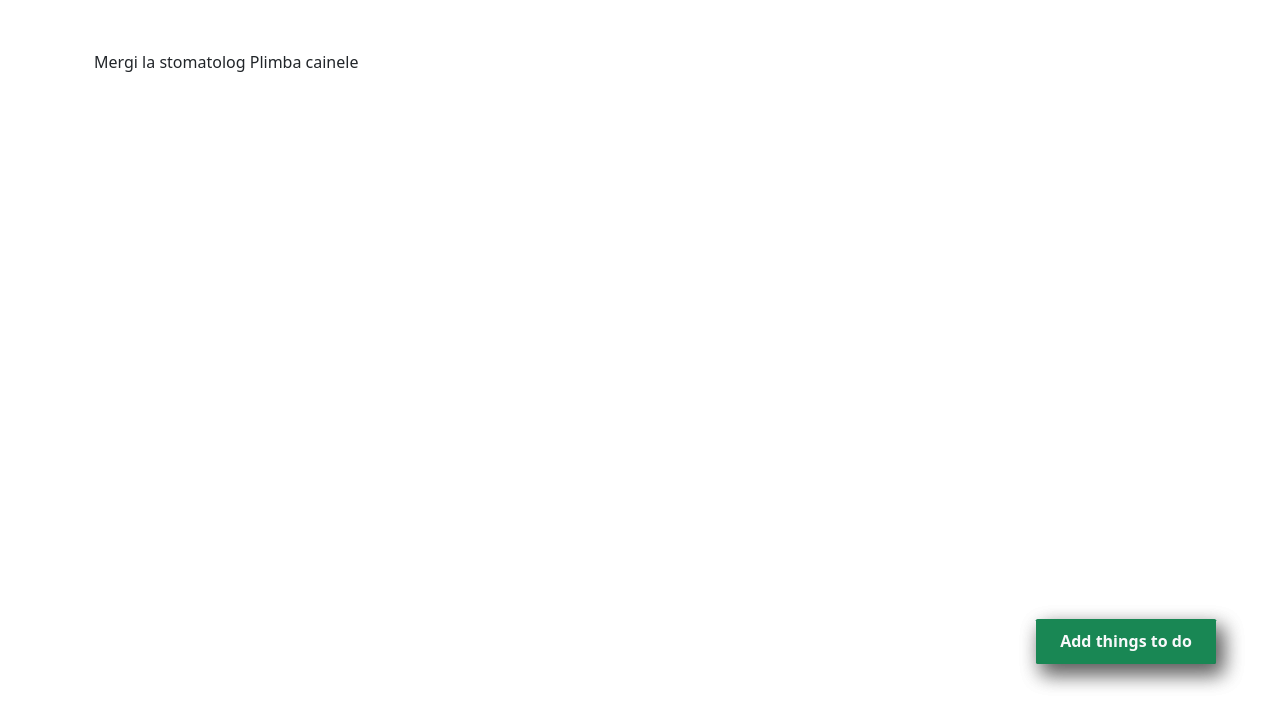
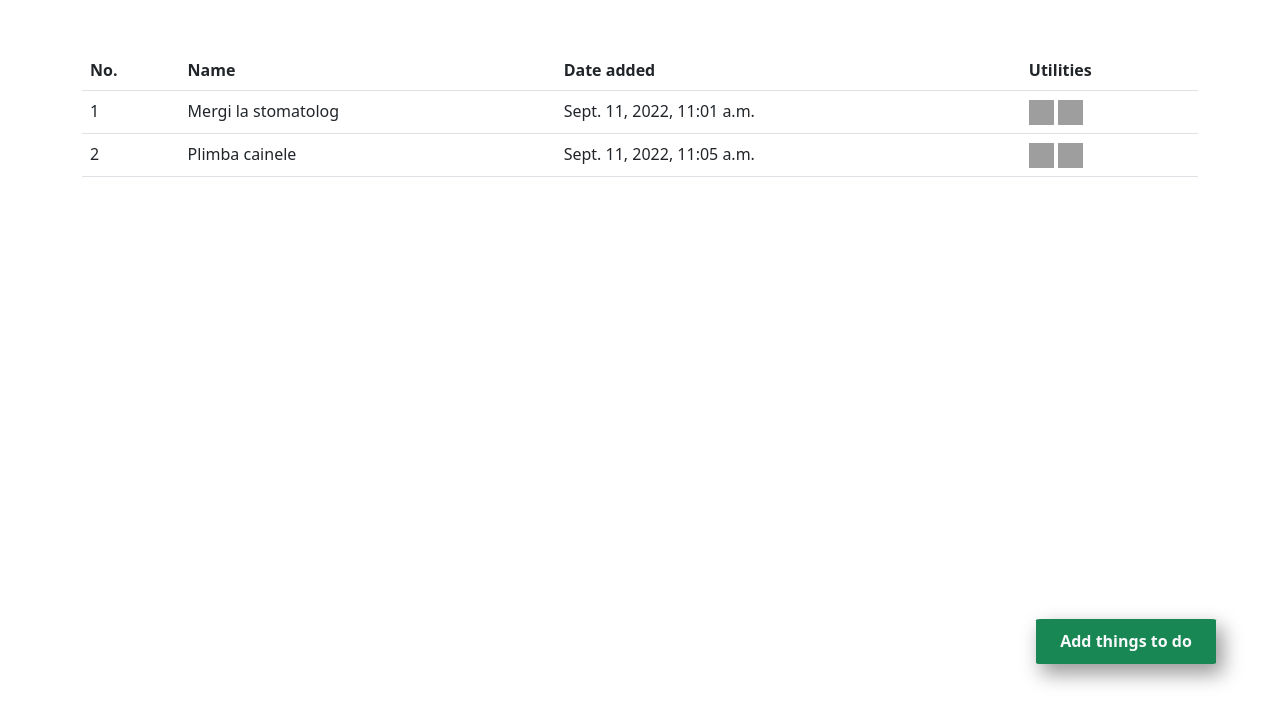
Before and after one commit to raresromanov/To-do-App, a Django app: page / in a window 1280 px wide. Shown: the part 56-784 px from the top of the page. Run offline with Django 4.2, Linux system fonts and the light colour scheme; data comes from the database, SQL or seed files in the repository; grey boxes are pictures that could not be loaded.

Commit message:
added table list

```diff
--- a/static/css/style.css
+++ b/static/css/style.css
@@ -16,3 +16,8 @@
 .container{
     margin-top: 50px;
 }
+
+.iconita{
+    width: 100px;
+    height: 100px;
+}
--- a/templates/base.html
+++ b/templates/base.html
@@ -41,7 +41,7 @@
                     aria-expanded="false" aria-label="Toggle navigation">
                 <span class="navbar-toggler-icon"></span>
             </button>
-            <a class="navbar-brand">THINGS TO DO</a>
+            <a class="navbar-brand" href="{% url 'home' %}">THINGS TO DO</a>
         </div>
 
     </nav>
--- a/templates/home.html
+++ b/templates/home.html
@@ -2,16 +2,36 @@
 
 
 {% block content %}
-    <div class="container">
+
+    {% for item in thing %}
+
+    {% endfor %}
+    <table class="table">
+        <thead>
+        <tr>
+            <th>No.</th>
+            <th>Name</th>
+            <th>Date added</th>
+            <th>Utilities</th>
+        </tr>
+        </thead>
+        <tbody>
         {% for item in thing %}
-            {{ item.name }}
-            {% if item.until %}
-                {{ item.until }}
-            {% endif %}
+            <tr>
+                <td>{{ item.pk }}</td>
+                <td>{{ item.name }}</td>
+                <td>{{ item.created_at }}</td>
+                <td>
+                    <a href="#"><img style="width: 25px; height: 25px" class="iconita" src="https://cdn-icons-png.flaticon.com/512/6861/6861362.png"></a>
+
+                    <a href="#">
+                        <img style="width: 25px; height: 25px" class="iconita" src="https://cdn-icons-png.flaticon.com/512/2921/2921222.png">
+                    </a>
+                </td>
+            </tr>
         {% endfor %}
-        <div class="fixed-btn bg-success">
-            <a class="text-decoration-none text-light" href="{% url 'create_thing' %}">Add things to do</a>
-        </div>
-    </div>
+        </tbody>
+    </table>
+
 
 {% endblock %}
```
